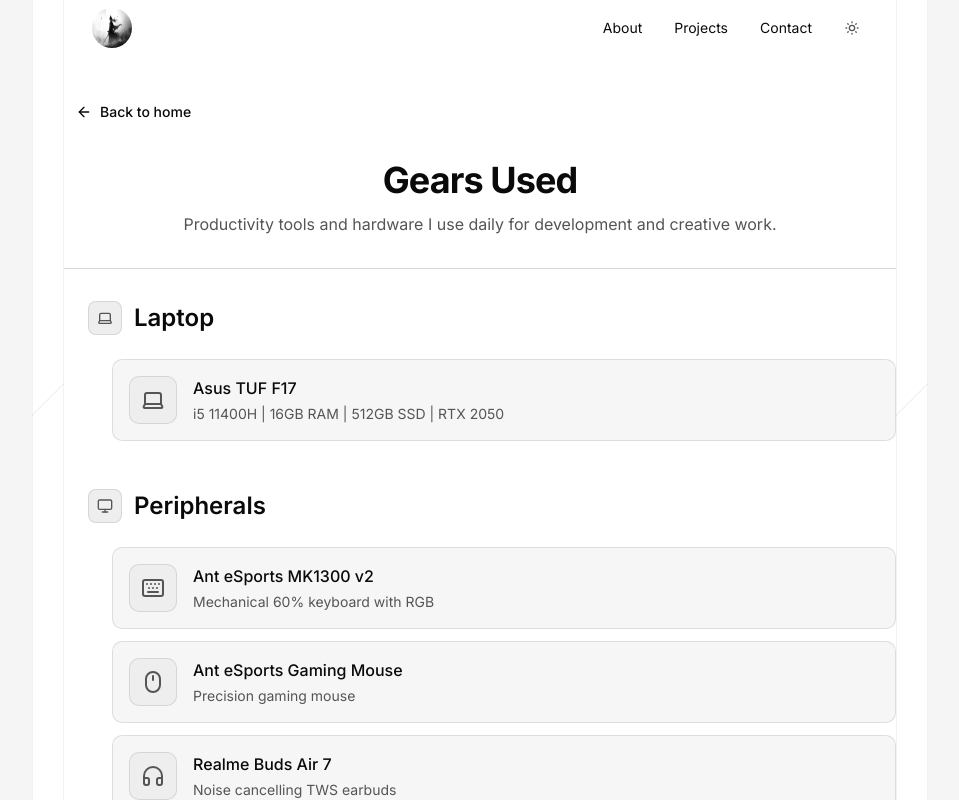
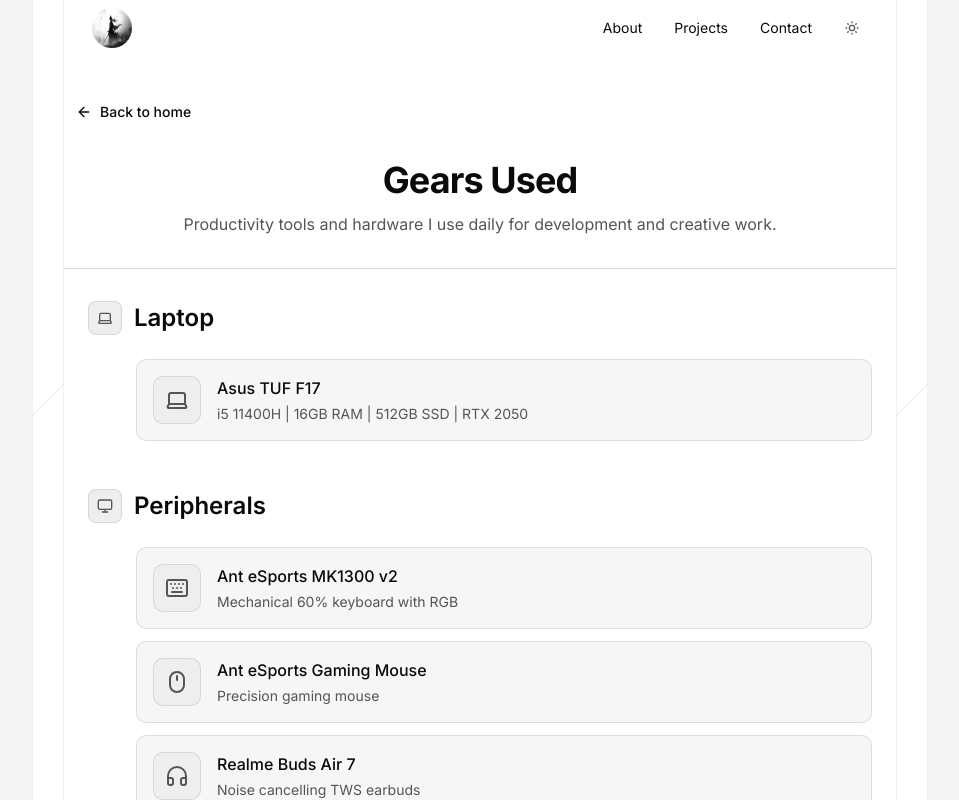
Before and after one commit to Pranab-kr/protfolio, a Next.js app: page /setup/gears in a window 1280 px wide. Shown: the top 800 px of the page, without its empty margins (160-1119 px from the left). Built offline with nearby package versions, Linux system fonts and the light colour scheme.

Commit message:
gear section fix

```diff
--- a/src/app/setup/gears/page.tsx
+++ b/src/app/setup/gears/page.tsx
@@ -76,8 +76,8 @@
 
         {/* Header */}
         <motion.div
-          initial={{ opacity: 0, y: 10 }}
-          animate={{ opacity: 1, y: 0 }}
+          initial={{ opacity: 0, y: 10, filter: "blur(5px)" }}
+          animate={{ opacity: 1, y: 0, filter: "blur(0px)" }}
           transition={{ duration: 0.3, delay: 0.1 }}
           className="space-y-2 text-center sm:space-y-3"
         >
@@ -93,17 +93,17 @@
         <Separator className="my-6 sm:my-8" />
 
         {/* Gear Categories */}
-        <div className="space-y-8 md:space-y-12">
+        <div className="space-y-8 px-6 md:space-y-12">
           {gears.map((category, catIndex) => (
             <motion.div
               key={category.category}
-              initial={{ opacity: 0, y: 15 }}
-              animate={{ opacity: 1, y: 0 }}
+              initial={{ opacity: 0, y: 15, filter: "blur(5px)" }}
+              animate={{ opacity: 1, y: 0, filter: "blur(0px)" }}
               transition={{ duration: 0.3, delay: 0.2 + catIndex * 0.1 }}
               className="space-y-4 md:space-y-6"
             >
               {/* Category Header */}
-              <div className="flex items-center gap-3 px-6">
+              <div className="flex items-center gap-3">
                 <div className="bg-muted text-muted-foreground flex items-center justify-center rounded-md border border-black/10 p-2 dark:border-white/10">
                   {category.icon}
                 </div>
@@ -117,8 +117,8 @@
                 {category.items.map((item, index) => (
                   <motion.div
                     key={item.name}
-                    initial={{ opacity: 0, x: -10 }}
-                    animate={{ opacity: 1, x: 0 }}
+                    initial={{ opacity: 0, filter: "blur(5px)" }}
+                    animate={{ opacity: 1, filter: "blur(0px)" }}
                     transition={{
                       duration: 0.3,
                       delay: 0.3 + catIndex * 0.1 + index * 0.05,
```
